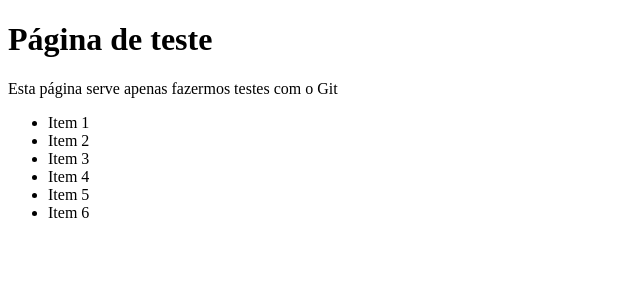
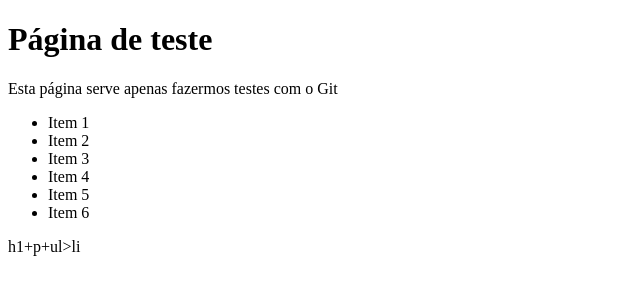
Before and after one commit to Kyoggy/teste, a plain HTML site: page index.html in a window 1280 px wide. Shown: the full height of the page, 0-640 px from the left. Drawn offline with Linux system fonts and the light colour scheme.

```diff
--- a/index.html
+++ b/index.html
@@ -17,5 +17,7 @@
         <li>Item 5</li>
         <li>Item 6</li>
     </ul>
+
+    h1+p+ul>li
 </body>
 </html>
```
